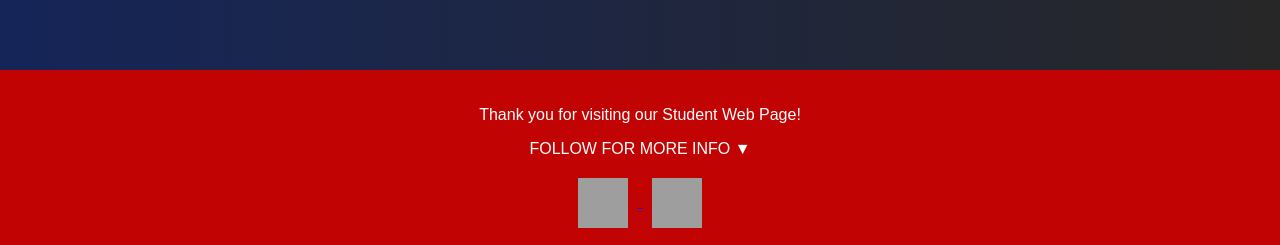
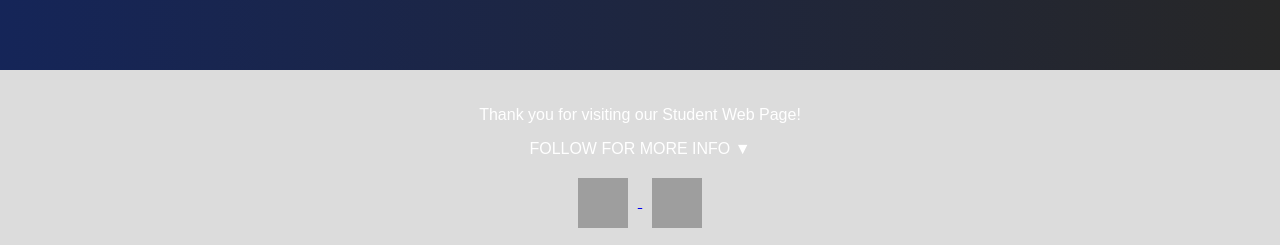
Before and after one commit to ZenHarsha/student-info-, a plain HTML site: page index.html in a window 1280 px wide. Shown: the part 695-940 px from the top of the page. Drawn offline with Linux system fonts and the light colour scheme; grey boxes are pictures that could not be loaded.

Commit message:
Update styles.css
changed footer colour

```diff
--- a/styles.css
+++ b/styles.css
@@ -96,7 +96,7 @@ footer {
 footer {
     text-align: center;
     padding: 20px;
-    background-color: #c20303; /* Light gray background for footer */
+    background-color: #dcdcdc; /* Light gray background for footer */
 }
 
 /* Social media section styling */
```
